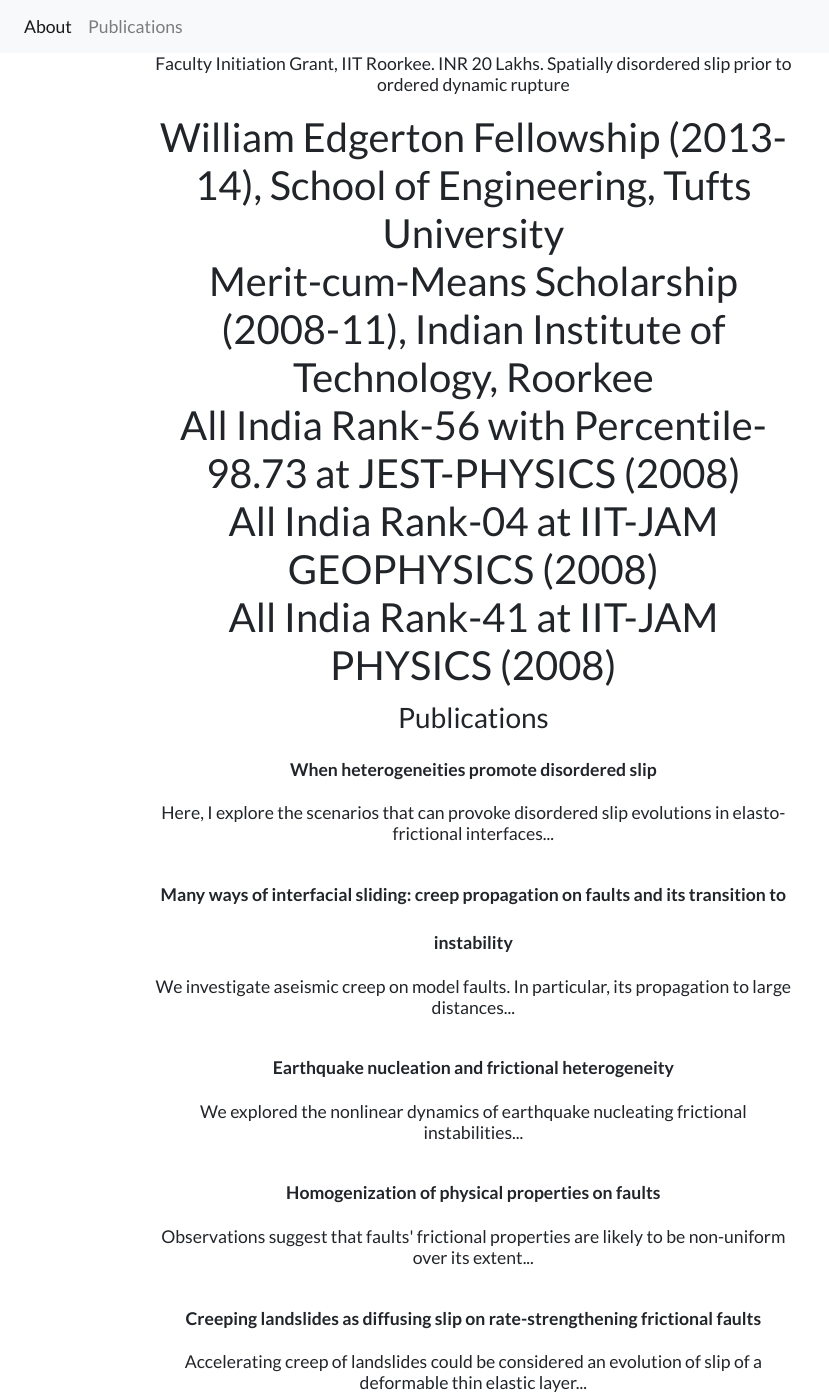
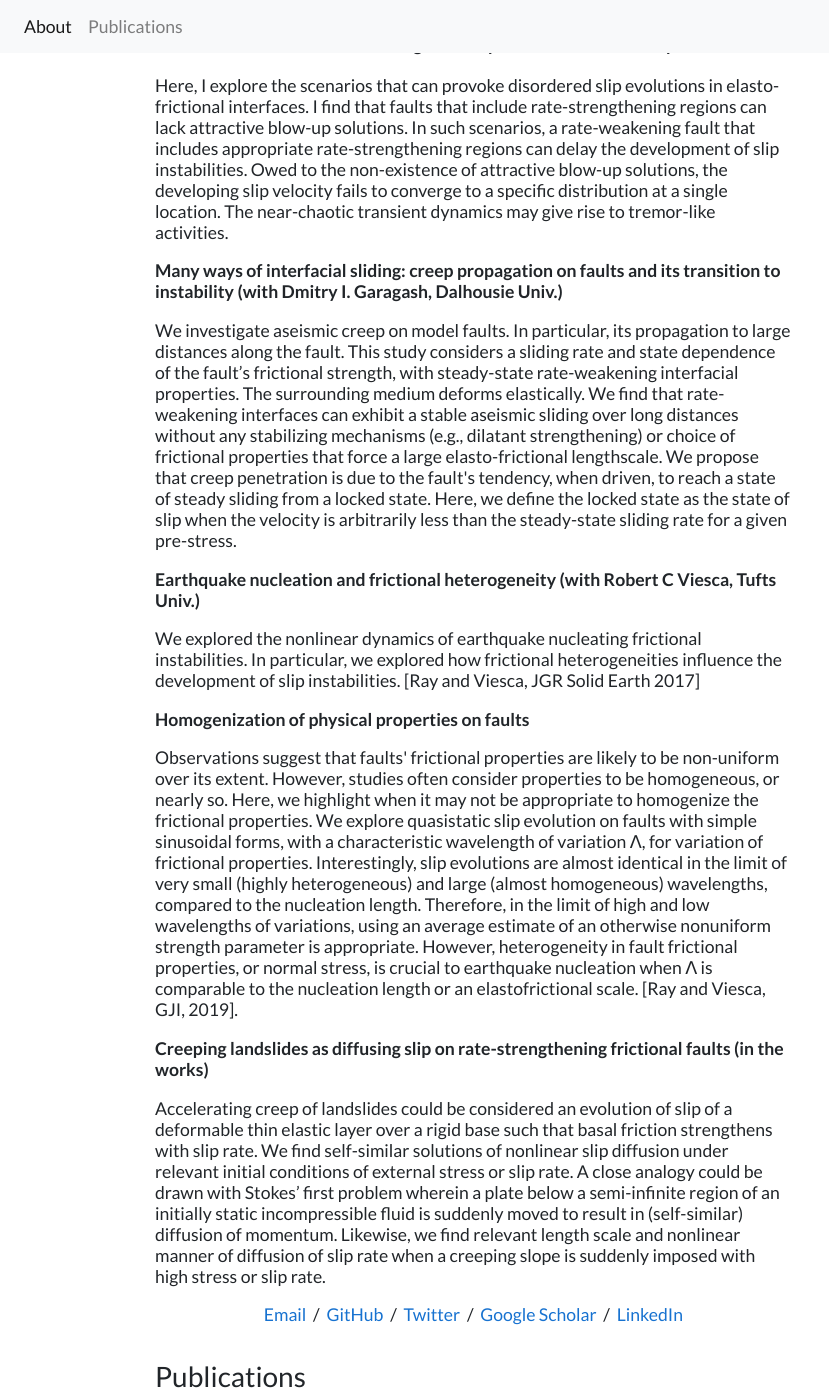
Before and after one commit to RaySohom/q, a Jekyll site: the page built from index.html, in a window 1280 px wide and 1400 px high, scrolled down 1435 px. Shown: the whole window, without its empty margins (0-829 px from the left). Built offline with Jekyll 4.4.1, drawn with Linux system fonts in a browser that asks for light colours; some of the changed text lies outside the part shown.

Commit message:
Update index.html

```diff
--- a/index.html
+++ b/index.html
@@ -14,26 +14,20 @@
 <head>
     <meta charset="UTF-8">
     <meta name="viewport" content="width=device-width, initial-scale=1.0">
-    <title>Sohom Ray's Professional Portfolio</title>
+    <title>Sohom Ray</title>
 </head>
 <body>
-    <header>
     <h1>Sohom Ray</h1>
+    <h2>Occupation</h2>
     <p>Assistant Professor</p>
-    </header>
 
-    <section>
     <h2>Research Interests</h2>
-        <ul>
-            <li>Mathematical modeling of physical processes</li>
-            <li>Earthquake physics</li>
-            <li>Fracture mechanics</li>
-            <li>Nonlinear dynamics</li>
-            <li>Numerical methods</li>
-        </ul>
-    </section>
+    <p>Mathematical modeling of physical processes</p>
+    <p>Earthquake physics</p>
+    <p>Fracture mechanics</p>
+    <p>Nonlinear dynamics</p>
+    <p>Numerical methods</p>
 
-    <section>
     <h2>Education and Employment</h2>
     <ul>
         <li>2019-Present: Assistant Professor, Department of Earthquake Engineering, IIT Roorkee</li>
@@ -42,11 +36,22 @@
         <li>2008-11: Masters (Geophysics) IIT Roorkee</li>
         <li>2005-08: Bachelors (Physics) Delhi University</li>
     </ul>
-    </section>
 
-    <section>
-        <h2>Grants and Awards</h2>
+    <h2>Grants</h2>
     <p>Faculty Initiation Grant, IIT Roorkee. INR 20 Lakhs. Spatially disordered slip prior to ordered dynamic rupture</p>
+
+    <h2>Reviewer</h2>
+    <p>Nature Communications</p>
+    <p>Journal of Geophysical Research: Solid Earth</p>
+
+    <h2>Education</h2>
+    <ul>
+        <li>Ph.D. (thesis on earthquake physics), Civil and Environmental Engineering, Tufts University, Massachusetts, USA (Sept. 2013-Aug. 2019)</li>
+        <li>M.Tech. in Applied Geophysics, Earth Sciences, IIT Roorkee (2008-11)</li>
+        <li>B.Sc. in Physics (Hons.), Hindu College, Delhi University (2005-08)</li>
+    </ul>
+
+    <h2>Achievements</h2>
     <ul>
         <li>William Edgerton Fellowship (2013-14), School of Engineering, Tufts University</li>
         <li>Merit-cum-Means Scholarship (2008-11), Indian Institute of Technology, Roorkee</li>
@@ -54,39 +59,26 @@
         <li>All India Rank-04 at IIT-JAM GEOPHYSICS (2008)</li>
         <li>All India Rank-41 at IIT-JAM PHYSICS (2008)</li>
     </ul>
-    </section>
+    <p>*JAM is Joint Admission to Masters at Indian Institutes of Technology (IITs). **JEST is Joint Entrance Screening Test for PhD positions in research institutes of India.</p>
 
-    <section>
     <h2>Publications</h2>
-        <ul>
-            <li>
     <h3>When heterogeneities promote disordered slip</h3>
-                <p>Here, I explore the scenarios that can provoke disordered slip evolutions in elasto-frictional interfaces...</p>
-            </li>
-            <li>
-                <h3>Many ways of interfacial sliding: creep propagation on faults and its transition to instability</h3>
-                <p>We investigate aseismic creep on model faults. In particular, its propagation to large distances...</p>
-            </li>
-            <li>
-                <h3>Earthquake nucleation and frictional heterogeneity</h3>
-                <p>We explored the nonlinear dynamics of earthquake nucleating frictional instabilities...</p>
-            </li>
-            <li>
+    <p>Here, I explore the scenarios that can provoke disordered slip evolutions in elasto-frictional interfaces. I find that faults that include rate-strengthening regions can lack attractive blow-up solutions. In such scenarios, a rate-weakening fault that includes appropriate rate-strengthening regions can delay the development of slip instabilities. Owed to the non-existence of attractive blow-up solutions, the developing slip velocity fails to converge to a specific distribution at a single location. The near-chaotic transient dynamics may give rise to tremor-like activities.</p>
+
+    <h3>Many ways of interfacial sliding: creep propagation on faults and its transition to instability (with Dmitry I. Garagash, Dalhousie Univ.)</h3>
+    <p>We investigate aseismic creep on model faults. In particular, its propagation to large distances along the fault. This study considers a sliding rate and state dependence of the fault’s frictional strength, with steady-state rate-weakening interfacial properties. The surrounding medium deforms elastically. We find that rate-weakening interfaces can exhibit a stable aseismic sliding over long distances without any stabilizing mechanisms (e.g., dilatant strengthening) or choice of frictional properties that force a large elasto-frictional lengthscale. We propose that creep penetration is due to the fault's tendency, when driven, to reach a state of steady sliding from a locked state. Here, we define the locked state as the state of slip when the velocity is arbitrarily less than the steady-state sliding rate for a given pre-stress.</p>
+
+    <h3>Earthquake nucleation and frictional heterogeneity (with Robert C Viesca, Tufts Univ.)</h3>
+    <p>We explored the nonlinear dynamics of earthquake nucleating frictional instabilities. In particular, we explored how frictional heterogeneities influence the development of slip instabilities. [Ray and Viesca, JGR Solid Earth 2017]</p>
+
     <h3>Homogenization of physical properties on faults</h3>
-                <p>Observations suggest that faults' frictional properties are likely to be non-uniform over its extent...</p>
-            </li>
-            <li>
-                <h3>Creeping landslides as diffusing slip on rate-strengthening frictional faults</h3>
-                <p>Accelerating creep of landslides could be considered an evolution of slip of a deformable thin elastic layer...</p>
-            </li>
-        </ul>
-    </section>
+    <p>Observations suggest that faults' frictional properties are likely to be non-uniform over its extent. However, studies often consider properties to be homogeneous, or nearly so. Here, we highlight when it may not be appropriate to homogenize the frictional properties. We explore quasistatic slip evolution on faults with simple sinusoidal forms, with a characteristic wavelength of variation Λ, for variation of frictional properties. Interestingly, slip evolutions are almost identical in the limit of very small (highly heterogeneous) and large (almost homogeneous) wavelengths, compared to the nucleation length. Therefore, in the limit of high and low wavelengths of variations, using an average estimate of an otherwise nonuniform strength parameter is appropriate. However, heterogeneity in fault frictional properties, or normal stress, is crucial to earthquake nucleation when Λ is comparable to the nucleation length or an elastofrictional scale. [Ray and Viesca, GJI, 2019].</p>
 
-    <footer>
-        <p>Reviewer for Nature Communications and Journal of Geophysical Research: Solid Earth</p>
-    </footer>
+    <h3>Creeping landslides as diffusing slip on rate-strengthening frictional faults (in the works)</h3>
+    <p>Accelerating creep of landslides could be considered an evolution of slip of a deformable thin elastic layer over a rigid base such that basal friction strengthens with slip rate. We find self-similar solutions of nonlinear slip diffusion under relevant initial conditions of external stress or slip rate. A close analogy could be drawn with Stokes’ first problem wherein a plate below a semi-infinite region of an initially static incompressible fluid is suddenly moved to result in (self-similar) diffusion of momentum. Likewise, we find relevant length scale and nonlinear manner of diffusion of slip rate when a creeping slope is suddenly imposed with high stress or slip rate.</p>
 </body>
 </html>
+
 
 
 
```
Lines whose indentation alone changed are shown as unchanged.
